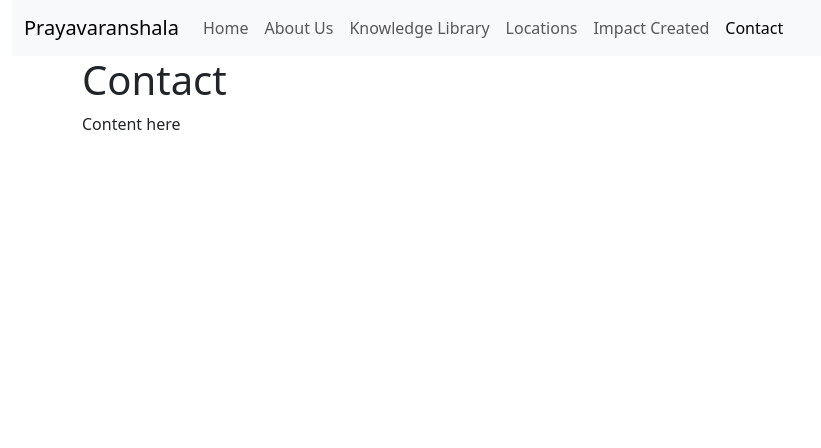
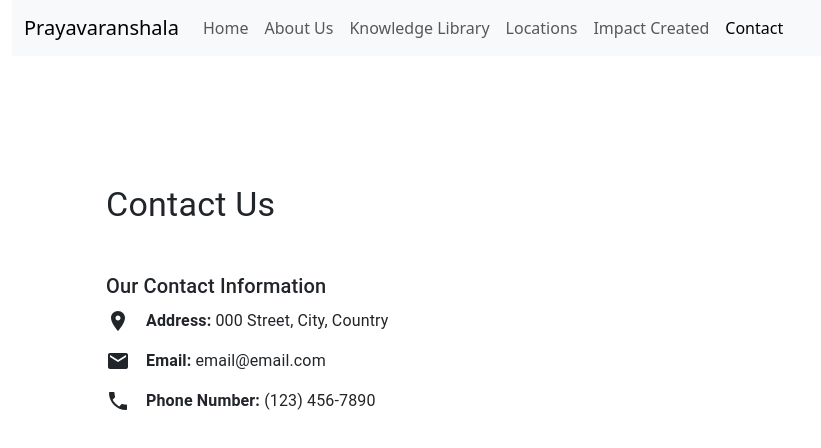
Before and after one commit to nathCode45/nau-prayavaranshala, a React (Vite) app: page /contact in a window 1280 px wide. Shown: the top 448 px of the page, without its empty margins (0-821 px from the left). Built offline with nearby package versions, Linux system fonts and the light colour scheme.

Commit message:
contact page done

```diff
--- a/package.json
+++ b/package.json
@@ -10,6 +10,10 @@
     "preview": "vite preview"
   },
   "dependencies": {
+    "@emotion/react": "^11.14.0",
+    "@emotion/styled": "^11.14.0",
+    "@mui/icons-material": "^6.4.2",
+    "@mui/material": "^6.4.2",
     "bootstrap": "^5.3.3",
     "react": "^18.3.1",
     "react-bootstrap": "^2.10.7",
--- a/src/components/Contact.jsx
+++ b/src/components/Contact.jsx
@@ -1,12 +1,39 @@
 import React from "react";
+import { Container, Typography, Box } from "@mui/material";
+import { LocationOn, Email, Phone } from "@mui/icons-material";
 
 const Contact = () => {
     return(
+    <Container
+        maxWidth="lg"
+        component="main"
+        sx={{ display: 'flex', flexDirection: 'column', my: 16, gap: 4 }}
+      >
+        <Typography variant="h4" gutterBottom>
+          Contact Us
+        </Typography>
 
-    <div>
-        <h1>Contact</h1>
-        <p>Content here</p>
-      </div>
+        <Box sx={{ mb: 6 }}>
+          <Typography variant="h6" gutterBottom>
+            Our Contact Information
+          </Typography>
+          <Box sx={{ display: 'flex', flexDirection: 'column', gap: 2 }}>
+            <Box sx={{ display: 'flex', alignItems: 'center', gap: 2 }}>
+              <LocationOn />
+              <Typography variant="body1"><strong>Address:</strong> 000 Street, City, Country</Typography>
+            </Box>
+            <Box sx={{ display: 'flex', alignItems: 'center', gap: 2 }}>
+              <Email />
+              <Typography variant="body1"><strong>Email:</strong> email@email.com</Typography>
+            </Box>
+            <Box sx={{ display: 'flex', alignItems: 'center', gap: 2 }}>
+              <Phone />
+              <Typography variant="body1"><strong>Phone Number:</strong> (123) 456-7890</Typography>
+            </Box>
+          </Box>
+        </Box>
+
+      </Container>
     );
 };
 
```
Also changed, not shown: 1 other file (tests, documents, lock files or other folders).
